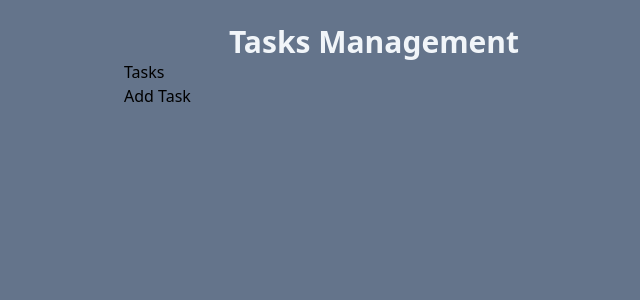
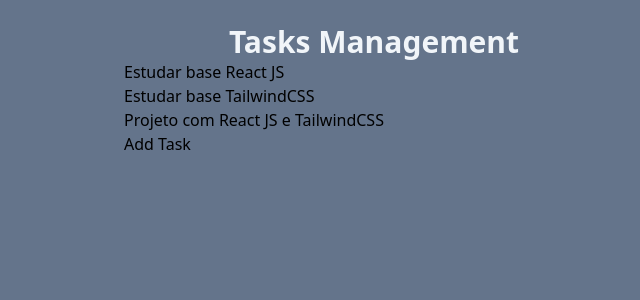
Before and after one commit to gfloriano11/react-app, a React (Vite) app: page / in a window 1280 px wide. Shown: the top 300 px of the page, without its empty margins (266-906 px from the left). Built offline with nearby package versions, Linux system fonts and the light colour scheme.

Commit message:
feat: tasks.jsx pull tasks data

```diff
--- a/src/components/Tasks.jsx
+++ b/src/components/Tasks.jsx
@@ -1,7 +1,7 @@
-function Tasks(){
+function Tasks(props){
     return (
         <div>
-            <h2>Tasks</h2>
+            <h2>{props.tasks.map((task) => <p>{task.title}</p>)}</h2>
         </div>
     );
 }
```
